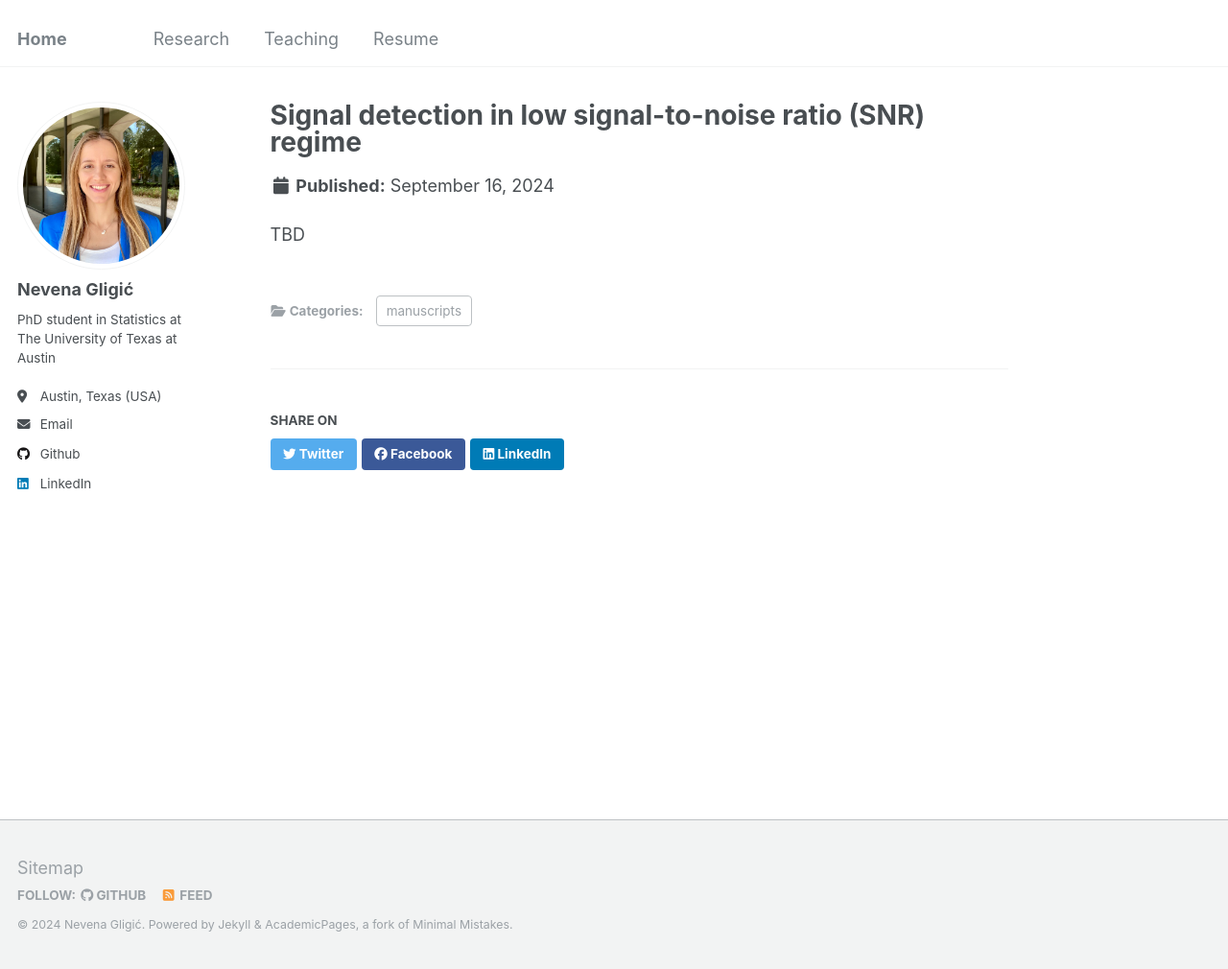
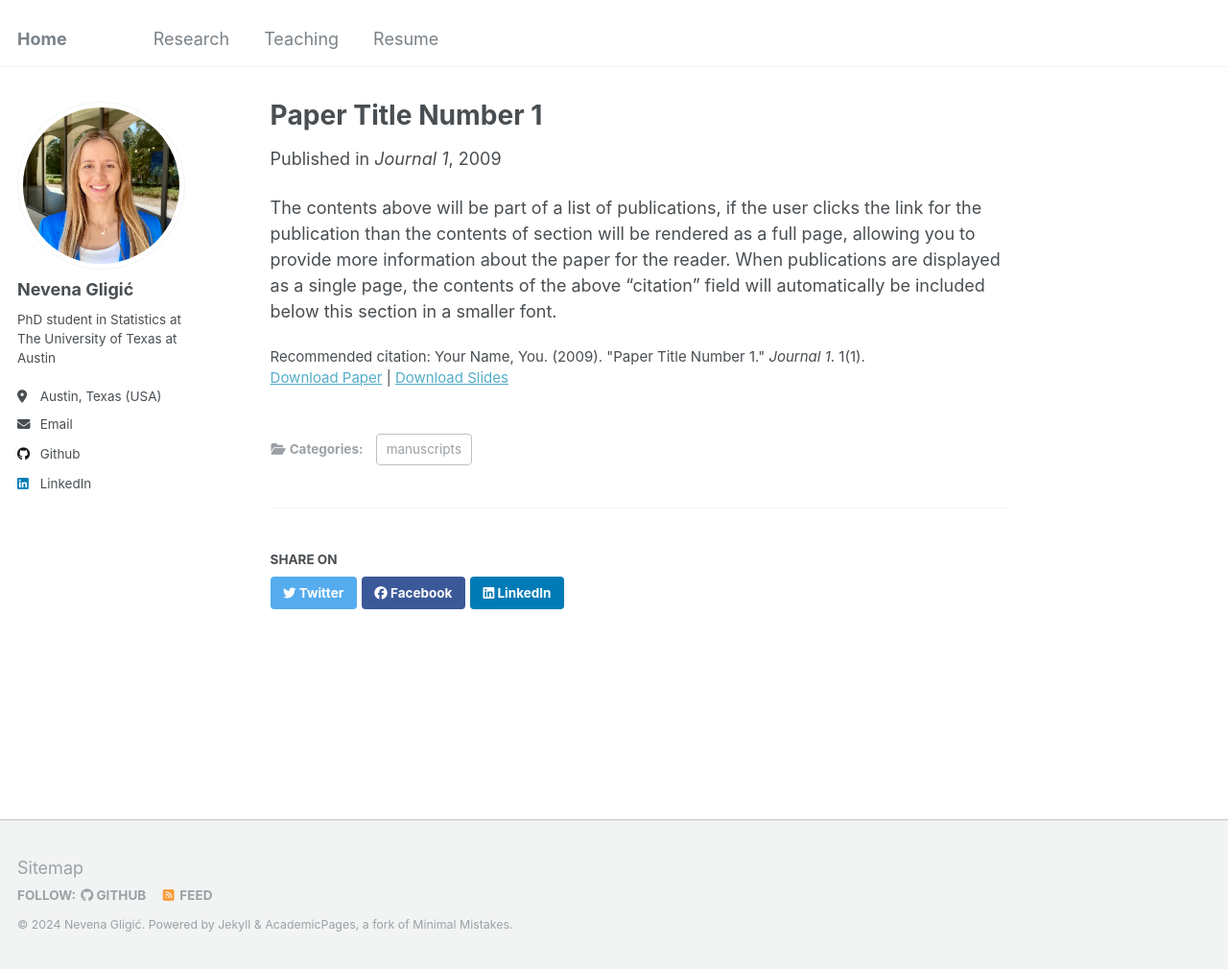
Before and after one commit to NevenaGligic/ngligic, a Jekyll site: the page built from _publications/Project1.md, in a window 1280 px wide and 1010 px high. Shown: the whole window at 96% size. Built offline with Jekyll 4.4.1, drawn with Linux system fonts in a browser that asks for light colours; a file with an impossible date is left out.

Commit message:
Update Project1.md

```diff
--- a/_publications/Project1.md
+++ b/_publications/Project1.md
@@ -1,7 +1,14 @@
 ---
-title: "Signal detection in low signal-to-noise ratio (SNR) regime"
+title: "Paper Title Number 1"
 collection: publications
 category: manuscripts
+permalink: /publication/2009-10-01-paper-title-number-1
+excerpt: 'This paper is about the number 1. The number 2 is left for future work.'
+date: 2009-10-01
+venue: 'Journal 1'
+slidesurl: 'http://academicpages.github.io/files/slides1.pdf'
+paperurl: 'http://academicpages.github.io/files/paper1.pdf'
+citation: 'Your Name, You. (2009). &quot;Paper Title Number 1.&quot; <i>Journal 1</i>. 1(1).'
 ---
 
-TBD
+The contents above will be part of a list of publications, if the user clicks the link for the publication than the contents of section will be rendered as a full page, allowing you to provide more information about the paper for the reader. When publications are displayed as a single page, the contents of the above "citation" field will automatically be included below this section in a smaller font.
```
